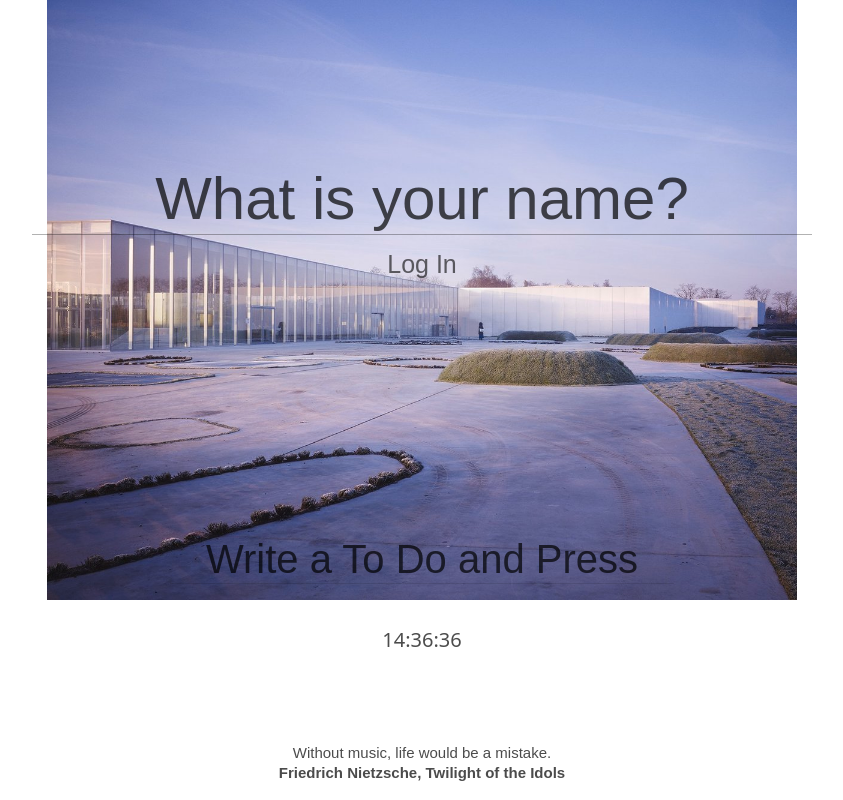
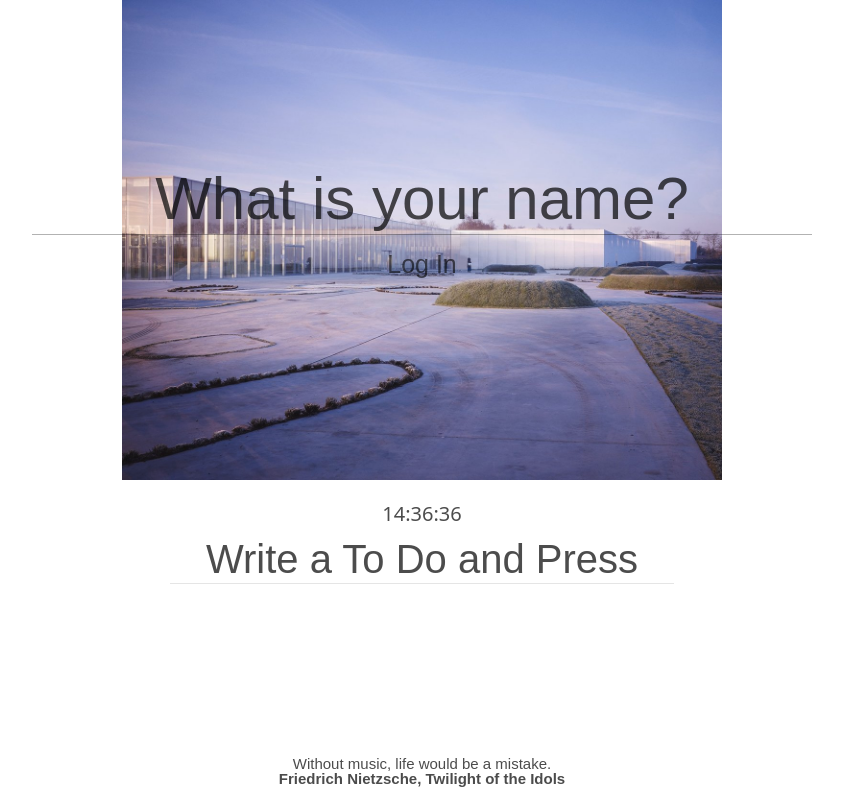
Before and after one commit to Imje-Jato/momentum, a plain HTML site: page index.html in a window 1280 px wide. Shown: the whole page, without its empty margins (218-1061 px from the left). Drawn offline with Linux system fonts and the light colour scheme.

Commit message:
static-1

```diff
--- a/css/style.css
+++ b/css/style.css
@@ -34,7 +34,7 @@
 #todo-list {
   display: flex;
   width: 100vw;
-  top: 735px;
+  top: 75vh;
   flex-direction: column;
   align-items: center;
   position: absolute;
@@ -119,6 +119,7 @@
   bottom: 65%;
   position: fixed;
   justify-content: center;
+  text-align: center;
   z-index: 3;
   font-family: Arial, Helvetica, sans-serif;
   font-size: 100px;
@@ -145,11 +146,11 @@
   align-items: center;
   justify-content: space-between;
   z-index: 1;
-  bottom: 20px;
+  bottom: 2vh;
   font-family: Arial, Helvetica, sans-serif;
   font-size: 15px;
   opacity: 0.7;
-  height: 35px;
+  height: 3.5vh;
 }
 
 #weather {
@@ -164,15 +165,15 @@
   font-family: Arial, Helvetica, sans-serif;
   opacity: 0.5;
   font-weight: 500;
-  height: 35px;
+  height: 3.5vh;
   justify-content: space-between;
 }
 
 #clock {
   display: flex;
-  top: 630px;
+  top: 63vh;
   position: absolute;
-  width: 250px;
+  width: 100vh;
   z-index: 4;
   justify-content: center;
   font-family: system-ui, -apple-system, BlinkMacSystemFont, "Segoe UI", Roboto,
@@ -186,9 +187,10 @@
 img {
   display: flex;
   justify-content: center;
-  height: 600px;
+  height: 60vh;
   width: auto;
   position: relative;
+  margin: auto;
 }
 
 .hidden {
```
